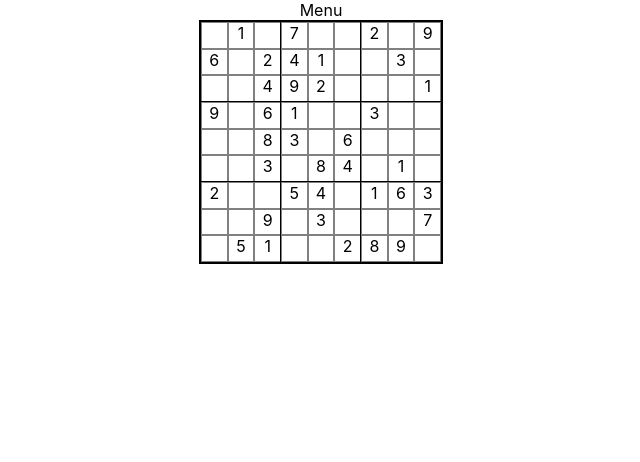
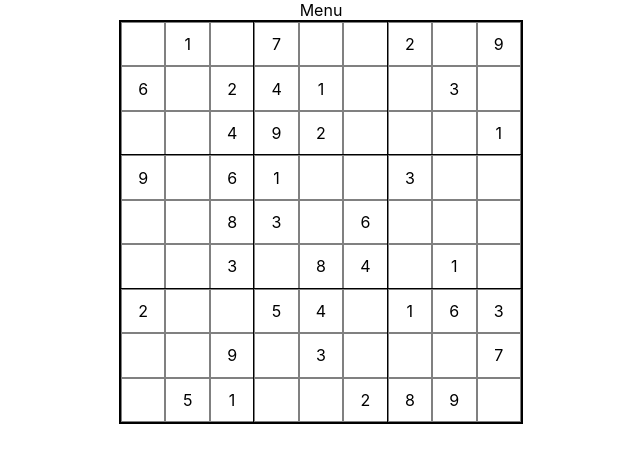
Before and after one commit to pdebuque/sudoku, a React (Create React App) app: page / in a window 1280 px wide. Shown: the top 462 px of the page, without its empty margins (319-959 px from the left). Built offline with nearby package versions, Linux system fonts and the light colour scheme; the HTML template or start-up script is replaced by a standard one.

Commit message:
adjusted props

```diff
--- a/src/App.css
+++ b/src/App.css
@@ -1,6 +1,7 @@
 :root {
-  --board-size: 15em;
+  --board-size: 25em;
   --square-size: calc(var(--board-size)/9);
+  --number-size: 1em;
 }
 
 .App {
@@ -23,11 +24,14 @@
 }
 
 .square {
+  display: flex;
+  justify-content: center;
+  align-items: center;
   border: .5px solid grey;
   box-sizing: border-box;
-  display: inline-block;
   height: var(--square-size);
   width: var(--square-size);
+  font-size: var(--number-size);
 }
 
 .square-input {
@@ -36,7 +40,7 @@
   height: calc(var(--square-size)*.9);
   border: none;
   box-sizing: border-box;
-  font-size: 1em;
+  font-size: var(--number-size);
   text-align: center;
 }
 
--- a/src/App.tsx
+++ b/src/App.tsx
@@ -1,10 +1,11 @@
-import React from 'react';
+import React, {useState} from 'react';
 import './App.css';
 
 // components
 
 import FullBoard from './components/FullBoard';
 import Menu from './components/Menu';
+import {BoardInt} from './model'
 
 import {games} from './games/easy';
 
@@ -32,14 +33,14 @@ sudoku state looks like:
 
 function App() {
 
-const currentGame = populateGame(games[0])
+const [currentGame, setCurrentGame] = useState<BoardInt>(populateGame(games[0]));
 
   return (
     <div className="App">
       <header className="App-header">
       </header>
         <Menu />
-        <FullBoard currentGame = {currentGame}/>
+        <FullBoard currentGame = {currentGame} setCurrentGame = {setCurrentGame}/>
     </div>
   );
 }
--- a/src/components/FullBoard.tsx
+++ b/src/components/FullBoard.tsx
@@ -7,20 +7,22 @@ import { BoardInt, MedSquareInt, SquareInt } from '../model'
 import MedSquare from './MedSquare'
 
 interface Props {
-  currentGame: BoardInt
+  currentGame: BoardInt;
+  setCurrentGame: React.Dispatch<any>;
 }
 
 const FullBoard: React.FC<Props> = (props) => {
 
   const {
-    currentGame
+    currentGame,
+    setCurrentGame
   } = props
 
   return (
     <div className = 'board'>
       {currentGame.map((medSquare, index) => {
         return (
-          <MedSquare medSquare={medSquare} key = {index} />
+          <MedSquare currentGame={currentGame} setCurrentGame={setCurrentGame} medSquare={medSquare} key = {index} />
         )
       })
       }
--- a/src/components/MedSquare.tsx
+++ b/src/components/MedSquare.tsx
@@ -1,24 +1,28 @@
 import React from 'react'
 
-import { SquareInt, MedSquareInt } from '../model';
+import { SquareInt, MedSquareInt, BoardInt } from '../model';
 
 import Square from './Square'
 
 interface Props {
   medSquare: MedSquareInt;
+  currentGame: BoardInt;
+  setCurrentGame: React.Dispatch<any>;
 }
 
 const MedSquare: React.FC<Props> = (props) => {
 
 const {
   medSquare,
+  currentGame,
+  setCurrentGame
 } = props
 
   return (
     <div className = 'medSquare'>
       {medSquare.squares.map((square,index)=>{
         return(
-          <Square square={square} key = {index}/>
+          <Square square={square} currentGame = {currentGame} setCurrentGame = {setCurrentGame} key = {index}/>
         )
       })}
     </div>
--- a/src/components/Square.tsx
+++ b/src/components/Square.tsx
@@ -1,34 +1,51 @@
 import React, { useState } from 'react'
 
-import { SquareInt } from '../model'
+import { SquareInt, BoardInt } from '../model'
 
 interface Props {
   square: SquareInt;
+  currentGame: BoardInt;
+  setCurrentGame: React.Dispatch<any>;
 }
 
 const Square: React.FC<Props> = (props) => {
 
   const {
-    square
+    square,
+    currentGame,
+    setCurrentGame
   } = props
 
-  const [focus, setFocus] = useState<boolean>(false)
+  const [focus, setFocus] = useState<boolean>(false);
+  const [inputValue, setInputValue] = useState<number | undefined>(undefined)
 
   const handleClick: (e: any) => void = (e) => {
     console.log('clicked square: ', square)
     setFocus(true)
   }
 
+  const handleSubmit: (e: any) => void = (e) => {
+    e.preventDefault();
+    console.log('submit');
+    setFocus(false);
+
+  }
+
   return (
     <div
       className='square'
       onClick={handleClick}
-    >{
+    >
+      {
         focus ?
-          <input
-            className='square-input'
-            type='number'
+          <form onSubmit = {handleSubmit}>
+            <input
+              className='square-input'
+              type='number'
+              value={inputValue}
+              onChange={(e) => setInputValue(Number(e.target.value))}
             />
+          </form>
           :
           square.value
       }
```
